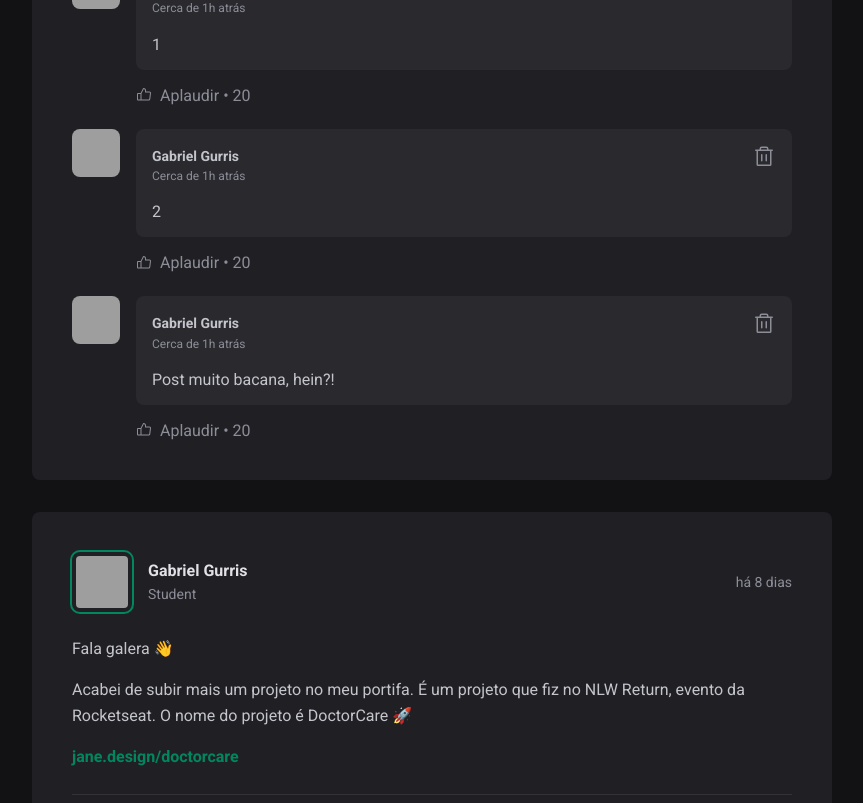
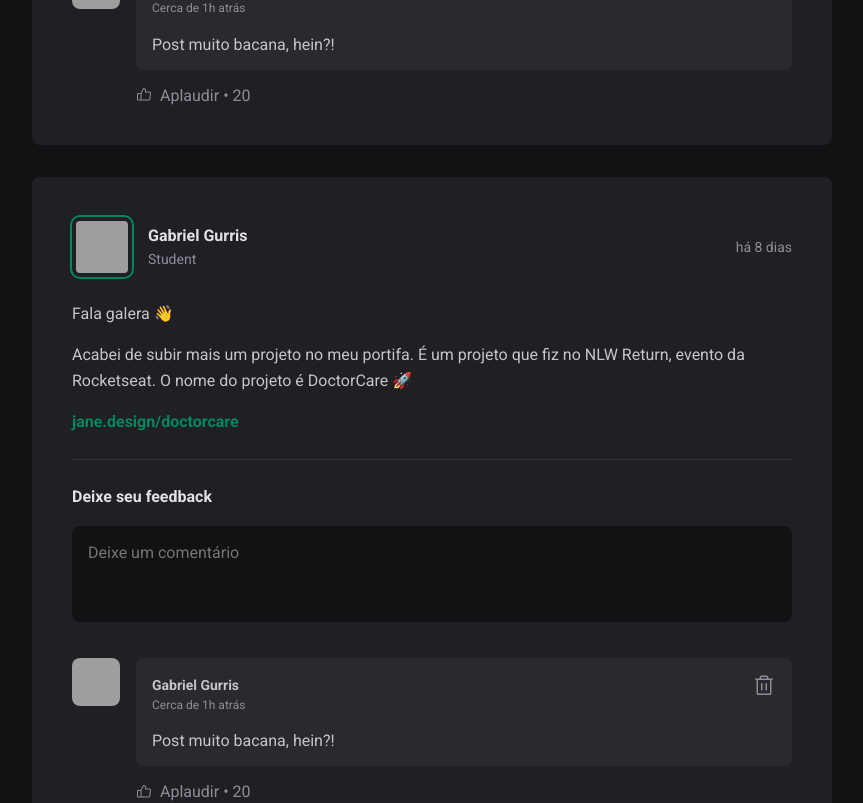
Before and after one commit to GabrielGurris/Ignite-Feed-ReactJS, a React (Vite) app: page / in a window 1280 px wide. Shown: the part 624-1427 px from the top of the page, without its empty margins (352-1215 px from the left). Built offline with nearby package versions, Linux system fonts and the light colour scheme; grey boxes are pictures that could not be loaded.

Commit message:
using keys + delete comments

```diff
--- a/src/App.jsx
+++ b/src/App.jsx
@@ -57,6 +57,7 @@ export function App() {
           {posts.map((post) => {
             return (
               <Post
+                key={post.id}
                 author={post.author}
                 content={post.content}
                 publishedAt={post.publishedAt}
--- a/src/components/Comment.jsx
+++ b/src/components/Comment.jsx
@@ -2,7 +2,12 @@ import { ThumbsUp, Trash } from '@phosphor-icons/react'
 import styles from './Comment.module.css'
 import { Avatar } from './Avatar'
 
-export function Comment({ content }) {
+export function Comment({ content, onDeleteComment }) {
+
+    function handleDeleteComment() {
+        onDeleteComment(content);
+    }
+
     return(
         <div className={styles.comment}>
             <Avatar hasBorder={false} src="https://media.licdn.com/dms/image/C4D03AQEIRTfw42AJgg/profile-displayphoto-shrink_800_800/0/1618577285346?e=1695254400&v=beta&t=-siKU-4rEGeRffW_GpT6Y0iyJQNf63nVX5o50lH68zU" alt="" />
@@ -15,7 +20,7 @@ export function Comment({ content }) {
                             <time title="06 de maio as 08:13h" dateTime="2023-05-06 08:13:30">Cerca de 1h atrás</time>
                         </div>
 
-                        <button title="Deletar comentário">
+                        <button onClick={handleDeleteComment} title="Deletar comentário">
                             <Trash size={24}/>
                         </button>
                     </header>
--- a/src/components/Post.jsx
+++ b/src/components/Post.jsx
@@ -7,7 +7,7 @@ import { Comment } from "./Comment";
 import styles from "./Post.module.css";
 
 export function Post({ author, publishedAt, content }) {
-  const [comments, setComments] = useState([1, 2, 'Post muito bacana, hein?!']);
+  const [comments, setComments] = useState(['Post muito bacana, hein?!']);
 
   function handleCrateNewComment() {
     event.preventDefault();
@@ -21,6 +21,14 @@ export function Post({ author, publishedAt, content }) {
   }
 
   const [newCommentText, setNewCommentText] = useState('');
+
+  function deleteComment(commentToDelete) {
+    const commentsWithoutDeletedOne = comments.filter(comment => {
+      return comment !== commentToDelete;
+    })
+
+    setComments(commentsWithoutDeletedOne);
+  }
 
   const publishedDateFormatted =  format(publishedAt, "d 'de' LLLL 'às' HH:mm'h'", {
       locale: ptBR,
@@ -53,13 +61,9 @@ export function Post({ author, publishedAt, content }) {
       <div className={styles.content}>
         {content.map((line) => {
           if (line.type === "paragraph") {
-            return <p>{line.content}</p>;
+            return <p key={line.content}>{line.content}</p>;
           } else if (line.type === "link") {
-            return (
-              <p>
-                <a href="#">{line.content}</a>
-              </p>
-            );
+            return <p key={line.content}><a href="#">{line.content}</a></p>
           }
         })}
       </div>
@@ -81,7 +85,13 @@ export function Post({ author, publishedAt, content }) {
 
       <div className={styles.commentList}>
         {comments.map((comment) => {
-          return <Comment content={comment} />
+          return (
+            <Comment
+              key={comment}
+              content={comment}
+              onDeleteComment={deleteComment}
+            />
+          )
         })}
       </div>
     </article>
```
